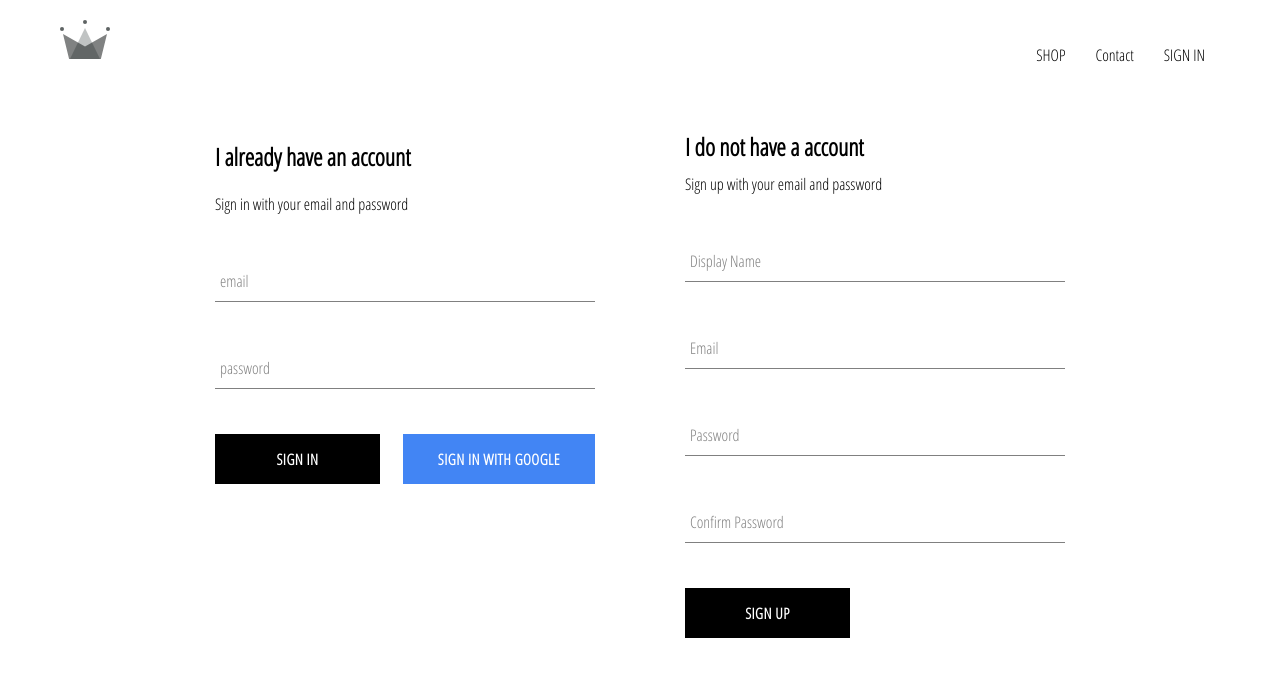
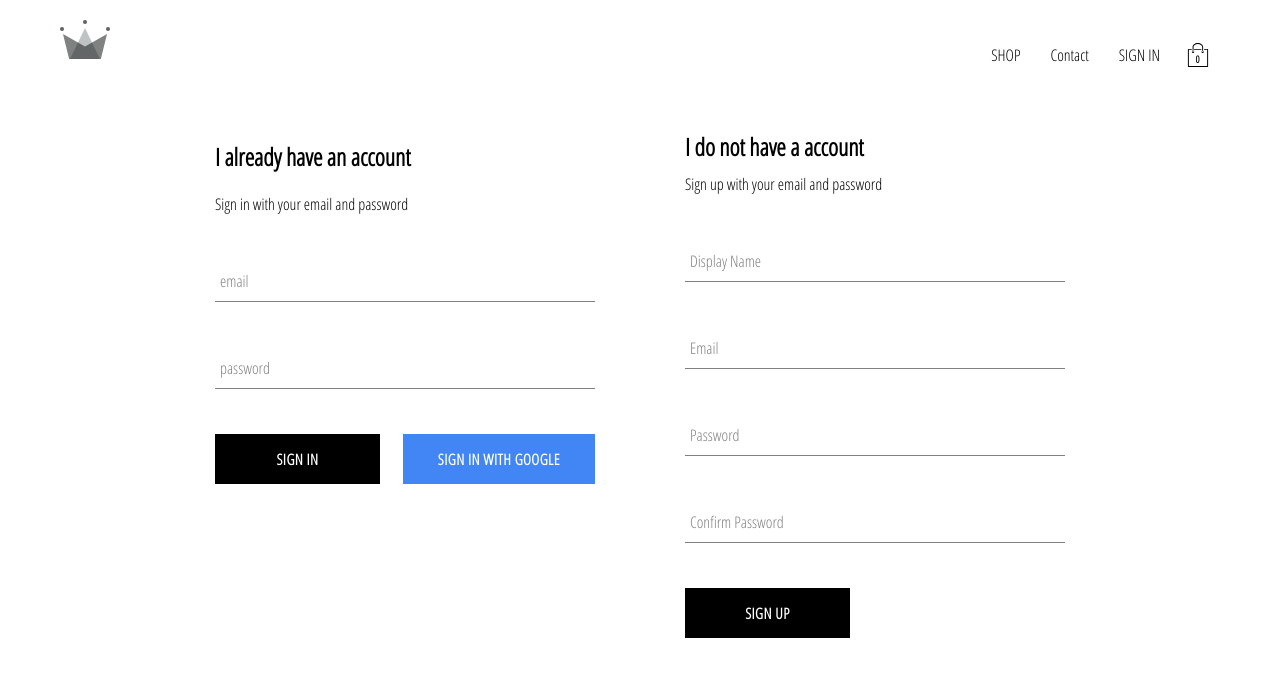
Before and after one commit to deepbadger/crwn-clothing, a React (Create React App) app: page /signin in a window 1280 px wide. Shown: the top 676 px of the page. Built offline with nearby package versions, Linux system fonts and the light colour scheme; no server answers.

Commit message:
added cartIcon and cartDropdown compoonent, also implemented cart reducer

```diff
--- /dev/null
+++ b/src/components/cart-dropdown/cart-dropdown.component.jsx
@@ -0,0 +1,16 @@
+import React from "react";
+
+import CustomButton from "../custom-buttom/custom-buttom.component";
+
+import './cart-dropdown.style.scss'
+
+const CartDropdown = () => (
+    <div className='cart-dropdown'>
+        <div className='cart-items'>
+
+        </div>
+        <CustomButton>GO TO CHECKOUT</CustomButton>
+    </div>
+)
+
+export default CartDropdown;
--- /dev/null
+++ b/src/components/cart-dropdown/cart-dropdown.style.scss
@@ -0,0 +1,24 @@
+.cart-dropdown {
+  position: absolute;
+  width: 240px;
+  height: 340px;
+  display: flex;
+  flex-direction: column;
+  padding: 20px;
+  border: 1px solid black;
+  background-color: white;
+  top: 90px;
+  right: 40px;
+  z-index: 5;
+
+  .cart-items {
+    height: 240px;
+    display: flex;
+    flex-direction: column;
+    overflow: scroll;
+  }
+
+  button {
+    margin-top: auto;
+  }
+}
--- /dev/null
+++ b/src/components/cart-icon/cart-icon.component.jsx
@@ -0,0 +1,24 @@
+import React from "react";
+import {connect} from 'react-redux';
+
+import {toggleCartHidden} from "../../redux/cart/cart.actions";
+
+import {ReactComponent as ShopingIcon} from "../../assets/shopping-bag.svg";
+
+import './cart-icon.style.scss';
+
+const CartIcon = ({toggleCartHidden}) => (
+    <div className='cart-icon' onClick={toggleCartHidden}>
+        <ShopingIcon className='shopping-icon'></ShopingIcon>
+        <span className='item-count'>0</span>
+    </div>
+);
+
+const mapDispatchToProps = dispatch => ({
+    toggleCartHidden: () => dispatch(toggleCartHidden())
+});
+
+export default connect(
+    null,
+    mapDispatchToProps
+)(CartIcon);
--- /dev/null
+++ b/src/components/cart-icon/cart-icon.style.scss
@@ -0,0 +1,21 @@
+.cart-icon {
+    width: 45px;
+    height: 45px;
+    position: relative;
+    display: flex;
+    align-items: center;
+    justify-content: center;
+    cursor: pointer;
+
+.shopping-icon {
+        width: 24px;
+        height: 24px;
+    }
+
+.item-count {
+        position: absolute;
+        font-size: 10px;
+        font-weight: bold;
+        bottom: 12px;
+    }
+}
--- a/src/components/header/header.component.jsx
+++ b/src/components/header/header.component.jsx
@@ -4,11 +4,13 @@
 
 import {ReactComponent as Logo} from '../../assets/crown.svg'
 import {auth} from '../../firebase/firebase.utils'
+import CartIcon from "../cart-icon/cart-icon.component";
+import CartDropdown from "../cart-dropdown/cart-dropdown.component";
 
 import './header.style.scss'
 
 
-const Header = ({currentUser}) => (
+const Header = ({currentUser, hidden}) => (
     <div className='header'>
         <Link className='logo-contaner' to='/'>
             <Logo className='logo'/>
@@ -26,12 +28,15 @@
                     :
                     <Link className='option' to='/signin'>SIGN IN</Link>
             }
+            <CartIcon></CartIcon>
         </div>
+        {hidden ? null : <CartDropdown />}
     </div>
 );
 
-const mapStateToProps = state => ({
-    currentUser: state.user.currentUser
+const mapStateToProps = ({ user: { currentUser }, cart: { hidden } }) => ({
+    currentUser,
+    hidden
 });
 
 export default connect(mapStateToProps)(Header);
--- /dev/null
+++ b/src/redux/cart/cart.actions.js
@@ -0,0 +1,5 @@
+import CartActionTypes from './cart.types';
+
+export const toggleCartHidden = () => ({
+    type: CartActionTypes.TOGGLE_CART_HIDDEN
+});
--- /dev/null
+++ b/src/redux/cart/cart.reducer.js
@@ -0,0 +1,19 @@
+import CartActionTypes from './cart.types';
+
+const INITIAL_STATE = {
+    hidden: true
+};
+
+const cartReducer = (state = INITIAL_STATE, action) => {
+    switch (action.type) {
+        case CartActionTypes.TOGGLE_CART_HIDDEN:
+            return {
+                ...state,
+                hidden: !state.hidden
+            };
+        default:
+            return state;
+    }
+};
+
+export default cartReducer;
--- /dev/null
+++ b/src/redux/cart/cart.types.js
@@ -0,0 +1,5 @@
+const CartActionTypes = {
+    TOGGLE_CART_HIDDEN: 'TOGGLE_CART_HIDDEN'
+};
+
+export default CartActionTypes;
--- a/src/redux/root-reducer.js
+++ b/src/redux/root-reducer.js
@@ -1,7 +1,9 @@
 import {combineReducers} from "redux";
 
 import userReducer from "./user/user.reducer";
+import cartReducer from './cart/cart.reducer';
 
 export default combineReducers({
-    user: userReducer
+    user: userReducer,
+    cart: cartReducer
 });
```
Also changed, not shown: src/assets/shopping-bag.svg (added).
